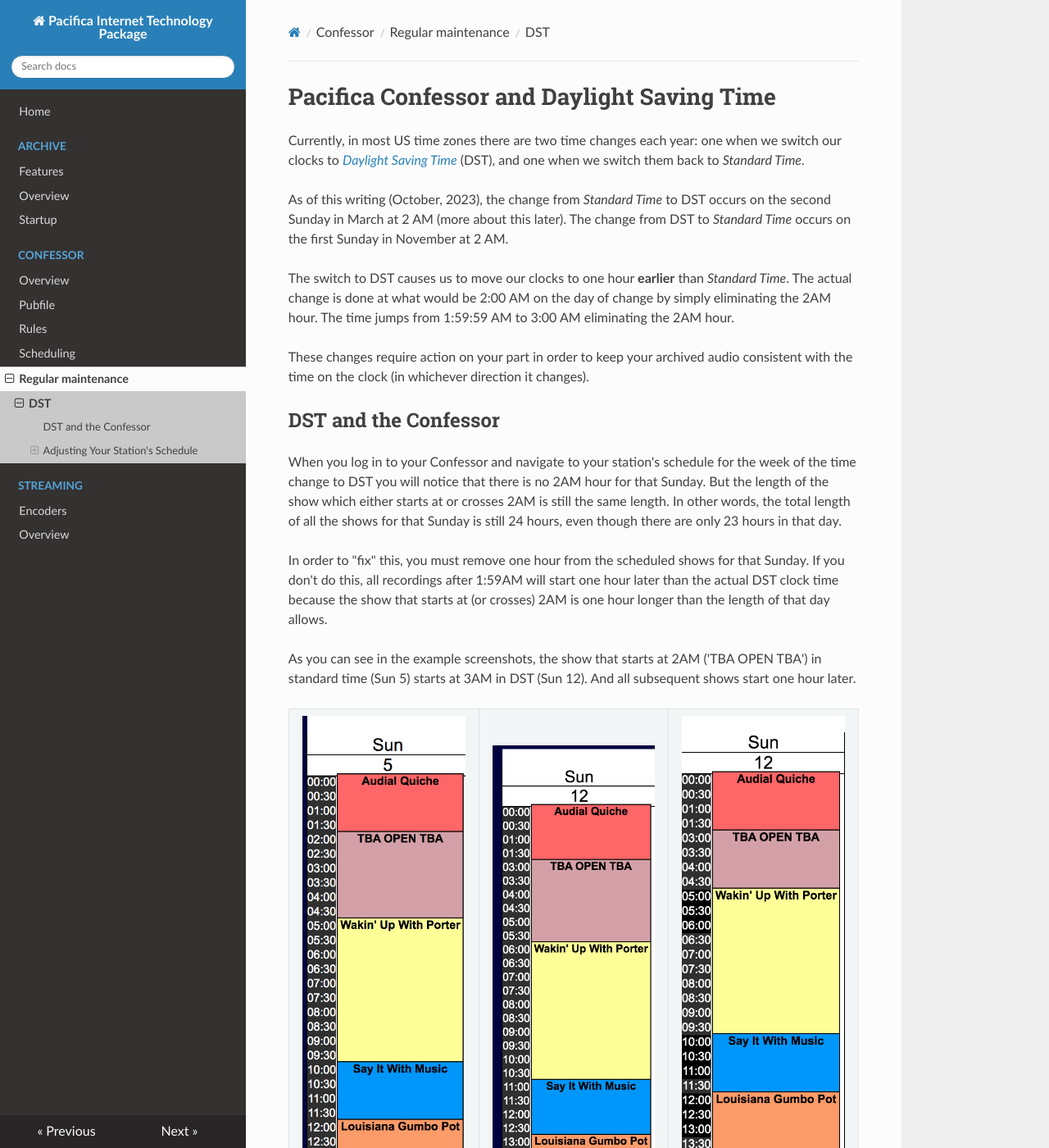
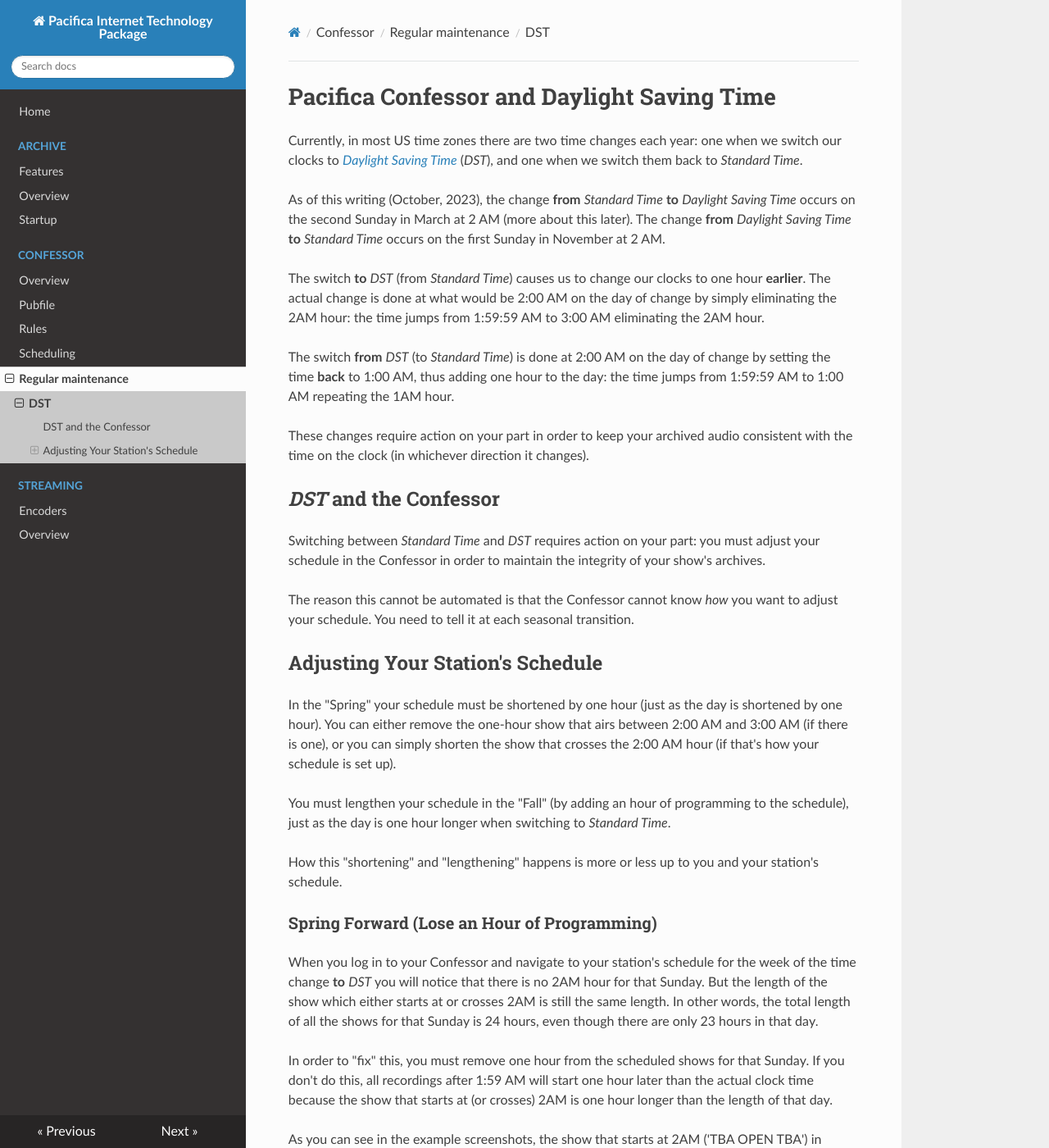
Before and after one commit to opensourceradio/ram, an MkDocs documentation site: the page built from docs/confessor/regular-maintenance/DST.md, in a window 1280 px wide and 1400 px high. Shown: the whole window at 82% size. Built offline with MkDocs 1.6.1, drawn with Linux system fonts in a browser that asks for light colours; nearby versions of some CDN libraries; some of the changed text lies outside the part shown.

Commit message:
Wordsmithing and document organization.

```diff
--- a/docs/confessor/regular-maintenance/DST.md
+++ b/docs/confessor/regular-maintenance/DST.md
@@ -2,49 +2,76 @@
 ---
 	title: Pacifica Confessor and Daylight Savings Time
 	author: David Klann <dklann@broadcasttool.com>
-	date: Wed Feb 22 12:03:37 PM CST 2023
+	date: Wed Oct 25 02:36:34 PM CDT 2023
 ---
 -->
-<!-- Create formatted output with one of these commands:
-	pandoc --toc --standalone --self-contained -f markdown -t html -o DST.html DST.md
-	pandoc --toc --standalone --self-contained -f markdown -t latex -o DST.pdf DST.md
+<!-- Create PDF formatted output with this command:
+	pandoc --toc --embed-resources --resource-path=DST -f markdown -t latex -o DST.pdf DST.md
 -->
 # Pacifica Confessor and Daylight Saving Time #
 
 Currently, in most US time zones there are two time changes each year: one when
 we switch our clocks to _[Daylight Saving
-Time](https://en.wikipedia.org/wiki/Daylight_saving_time)_ (DST), and one when
+Time](https://en.wikipedia.org/wiki/Daylight_saving_time)_ (_DST_), and one when
 we switch them back to _Standard Time_.
 
-As of this writing (October, 2023), the change from _Standard Time_ to DST
-occurs on the second Sunday in March at 2 AM (more about this later). The change
-from DST to _Standard Time_ occurs on the first Sunday in November at 2 AM.
+As of this writing (October, 2023), the change **from** _Standard Time_ **to**
+_Daylight Saving Time_ occurs on the second Sunday in March at 2 AM (more about
+this later). The change **from** _Daylight Saving Time_ **to** _Standard Time_
+occurs on the first Sunday in November at 2 AM.
 
-The switch to DST causes us to move our clocks to one hour **earlier** than
-_Standard Time_. The actual change is done at what would be 2:00 AM on the day
-of change by simply eliminating the 2AM hour. The time jumps from 1:59:59 AM to
-3:00 AM eliminating the 2AM hour.
+The switch **to** _DST_ (from _Standard Time_) causes us to change our clocks to
+one hour **earlier**. The actual change is done at what would be 2:00 AM on the
+day of change by simply eliminating the 2AM hour: the time jumps from 1:59:59 AM
+to 3:00 AM eliminating the 2AM hour.
+
+The switch **from** _DST_ (to _Standard Time_) is done at 2:00 AM on the day of
+change by setting the time **back** to 1:00 AM, thus adding one hour to the day:
+the time jumps from 1:59:59 AM to 1:00 AM repeating the 1AM hour.
 
 These changes require action on your part in order to keep your archived audio
 consistent with the time on the clock (in whichever direction it changes).
 
 <!--toc-->
 
-## DST and the Confessor ##
+## _DST_ and the Confessor ##
+
+Switching between _Standard Time_ and _DST_ requires action on your part: you
+must adjust your schedule in the Confessor in order to maintain the integrity of
+your show's archives.
+
+The reason this cannot be automated is that the Confessor cannot know _how_ you
+want to adjust your schedule. You need to tell it at each seasonal transition.
+
+## Adjusting Your Station's Schedule ##
+
+In the "Spring" your schedule must be shortened by one hour (just as the day is
+shortened by one hour). You can either remove the one-hour show that airs
+between 2:00 AM and 3:00 AM (if there is one), or you can simply shorten the
+show that crosses the 2:00 AM hour (if that's how your schedule is set up).
+
+You must lengthen your schedule in the "Fall" (by adding an hour of programming
+to the schedule), just as the day is one hour longer when switching to _Standard
+Time_.
+
+How this "shortening" and "lengthening" happens is more or less up to you and
+your station's schedule.
+
+### Spring Forward (Lose an Hour of Programming) ###
 
 When you log in to your Confessor and navigate to your station's schedule for
-the week of the time change to DST you will notice that there is no 2AM hour for
-that Sunday. But the length of the show which either starts at or crosses 2AM is
-still the same length. In other words, the total length of all the shows for
-that Sunday is still 24 hours, even though there are only 23 hours in that day.
+the week of the time change **to** _DST_ you will notice that there is no 2AM hour
+for that Sunday. But the length of the show which either starts at or crosses
+2AM is still the same length. In other words, the total length of all the shows
+for that Sunday is 24 hours, even though there are only 23 hours in that day.
 
 In order to "fix" this, you must remove one hour from the scheduled shows for
-that Sunday. If you don't do this, all recordings after 1:59AM will start one
-hour later than the actual DST clock time because the show that starts at (or
-crosses) 2AM is one hour longer than the length of that day allows.
+that Sunday. If you don't do this, all recordings after 1:59 AM will start one
+hour later than the actual clock time because the show that starts at (or
+crosses) 2AM is one hour longer than the length of that day.
 
 As you can see in the example screenshots, the show that starts at 2AM ('TBA
-OPEN TBA') in standard time (Sun 5) starts at 3AM in DST (Sun 12). And all
+OPEN TBA') in standard time (Sun 5) starts at 3AM in _DST_ (Sun 12). And all
 subsequent shows start one hour later.
 
 <table>
@@ -60,40 +87,49 @@
  </tr>
 </table>
 
-Its length in the schedule is 3 hours, i.e. from 2AM to 5AM. In DST (before
+Its length in the schedule is 3 hours, i.e. from 2AM to 5AM. In _DST_ (before
 correction) it’s still 3 hours long, i.e. from 3AM to 6AM. The next show
 actually starts at 5AM, but now appears in the schedule to start at 6AM.
 
-You may be asking yourself, "How can I correct this situation?" (you may also be
-wondering why the computer can't just fix it for you!).
+#### Shorten your schedule in the Spring ####
 
-## Adjusting Your Station's Schedule ##
+  1. browse to _Schedule Admin_ and click _Next_ in the schedule (upper right)
+     until the first Sundy in November is visible; you'll see a "gap" or empty
+     hour at the end of that day
 
-The answer is that in the "Spring" (usually still the dead of Winter in the
-upper reaches of the US) one show must be shortened by one hour (just as the day
-is shortened by one hour). Alternatively, you can simply remove the one-hour
-show that airs between 2:00AM and 3:00AM (if there is one).
+  1. remove the hour from 2AM to 3AM (or shorten the length of the show that
+     covers the 2AM hour)
 
-You must lengthen your schedule in the "Fall" (by adding an hour of programming
-to the schedule), just as the day is one hour longer when switching to _Standard
-Time_.
+  1. move every subsequent show up one hour so each starts at the proper time
 
-How this "shortening" and "lengthening" happens is more or less up to you and
-your station's schedule.
+  1. after your schedule is set the way you want it, click _Back to Admin_ and,
+     when prompted save the playlist, as shown:
 
-### Spring Forward (Lose an Hour of Programming) ###
+      ![](confessor-save-playlist-1.png)
 
-Shorten your schedule for a day in the Spring:
+  1. choose _Save Only This Week_ as shown in the next
+     screenshot:
 
-  1. Remove the hour from 2AM to 3AM
+      ![](confessor-save-playlist-2.png)
 
-  1. Move every subsequent show up one hour so each starts at the proper time
+  1. Confessor than offers to update the recorder playlist; choose _Update
+     Playlist_ at the next prompt, as shown:
 
-  1. Save "Only This Week"
+      ![](confessor-save-playlist-3.png)
 
-  1. Go ‘Back to Admin’ and save the playlist
+  1. in the _Confessor Playlist Generator_ screen, simply click _Write Playlist_
+     to save the archive recorder playlist file:
 
-  1. Go back to the week you changed and make sure the times are right
+      ![](confessor-save-playlist-4.png)
+
+  1. finally, also in the _Confessor Playlist Generator_ screen, the _Write
+     Playlist_ button is replaced with a green _Done_ button:
+
+      ![](confessor-save-playlist-5.png)
+
+  1. you'll be returned to the main menu when you click _Back to Admin_
+
+  1. go back to the week you changed and make sure the times are right
 
 ### Fall Back (Add an Hour of Programming) ###
 
```
Also changed, not shown: other parts of docs/confessor/regular-maintenance/DST.md (+3 -2 lines).
